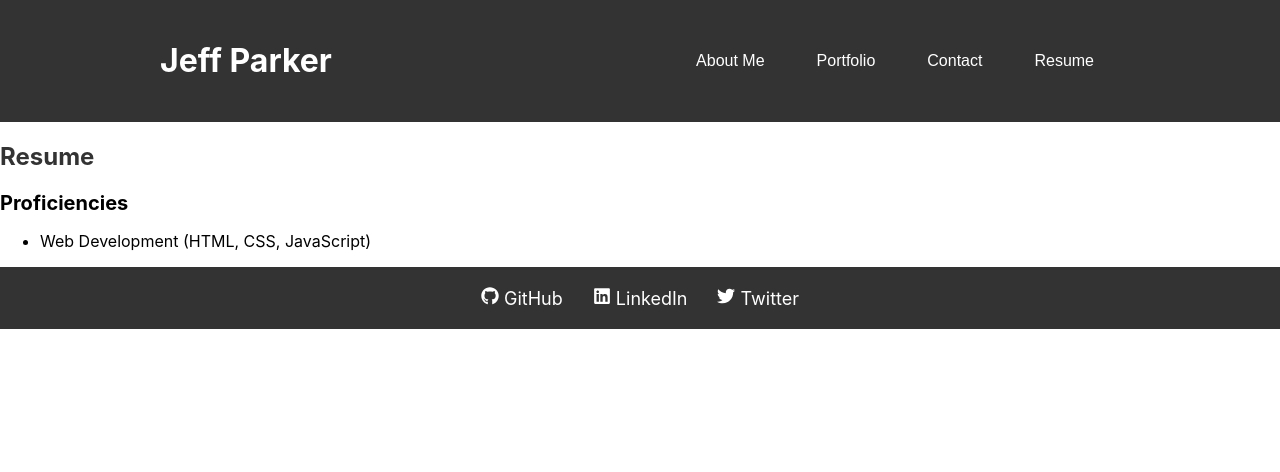
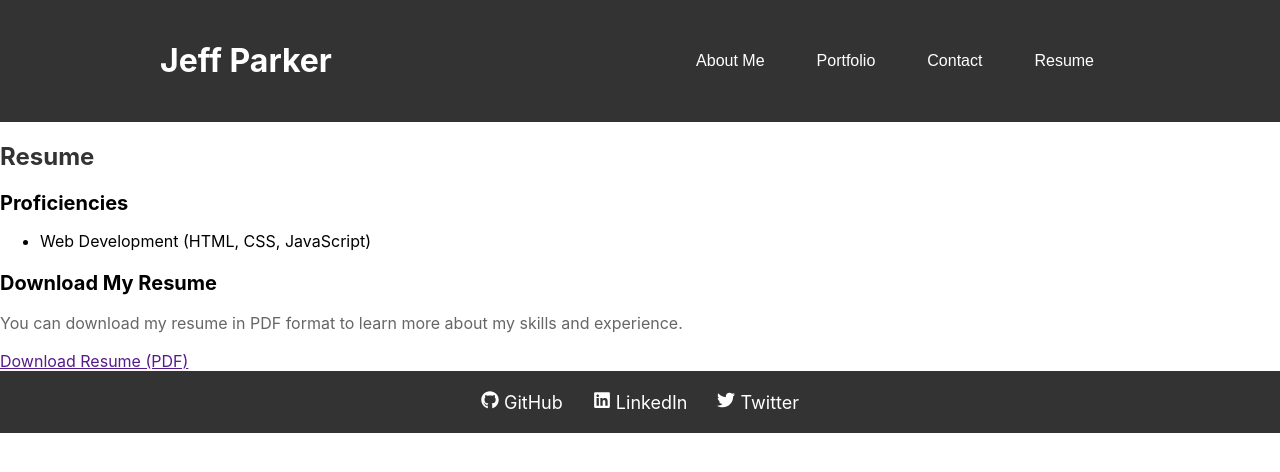
Before and after one commit to jeffrpar/react-portfolio, a React (Create React App) app: page / in a window 1280 px wide. Both pictures are taken after a click on the button "Resume". Shown: the top 472 px of the page. Built offline with nearby package versions, Linux system fonts and the light colour scheme.

Commit message:
added link to resume download

```diff
--- a/src/components/Main/Resume/Resume.js
+++ b/src/components/Main/Resume/Resume.js
@@ -12,6 +12,15 @@ function Resume() {
             <li>Web Development (HTML, CSS, JavaScript)</li>
           </ul>
         </div>
+        <div className="resume-download">
+          <h3>Download My Resume</h3>
+          <p>
+            You can download my resume in PDF format to learn more about my skills and experience.
+          </p>
+          <a href="" download>
+            Download Resume (PDF)
+          </a>
+        </div>
       </div>
     </section>
   );
```
